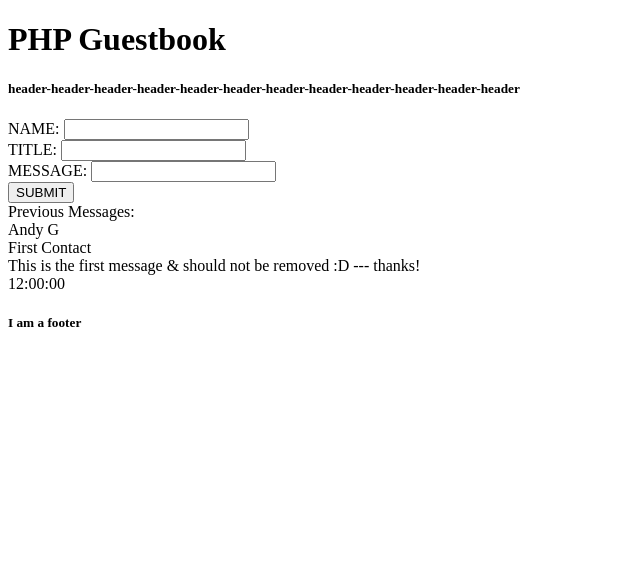
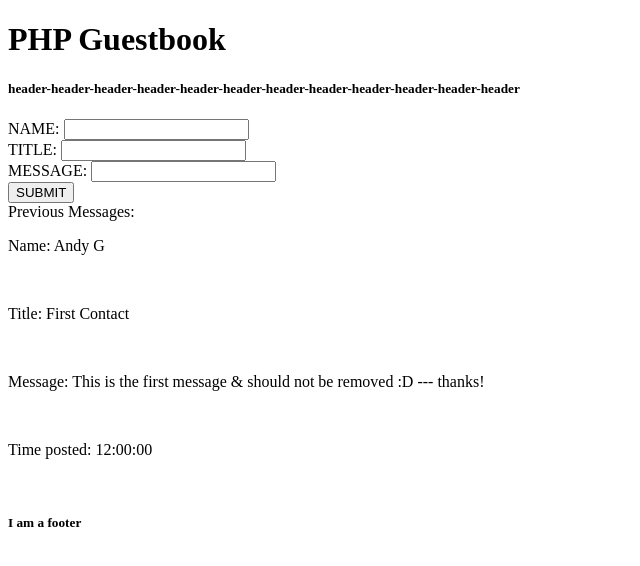
Before and after one commit to AndyGorbould/PHP-Guestbook, a PHP site: page / in a window 1280 px wide. Shown: the top 566 px of the page, without its empty margins (0-640 px from the left). Run offline with PHP 8.4, Linux system fonts and the light colour scheme.

Commit message:
looking better & more readable

```diff
--- a/index.php
+++ b/index.php
@@ -51,14 +51,21 @@ require_once('./PostLoader.php'); // methods for:  get all messages from .txt -&
     $loaded = $load->loadPost();       /// how to display with keys??
     // print_r($loaded);
     foreach($loaded as $singlePost) {
+        echo '<p class="displayName">Name: ';
         echo $singlePost->getName();
-        echo '</br>';
+        echo '</p></br>';
+
+        echo '<p class="displayTitle">Title: ';
         echo $singlePost->getTitle();
-        echo '</br>';
+        echo '</p></br>';
+
+        echo '<p class="displayMessage">Message: ';
         echo $singlePost->getMessage();
-        echo '</br>';
+        echo '</p></br>';
+
+        echo '<p class="displayTime">Time posted: ';
         echo $singlePost->getTime();
-        echo '</br>';
+        echo '</p></br>';
     }
     ?>
 
```
